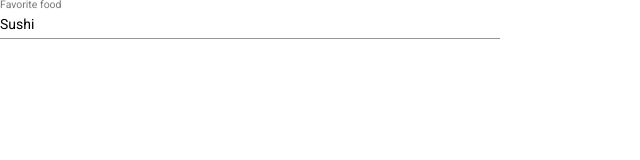
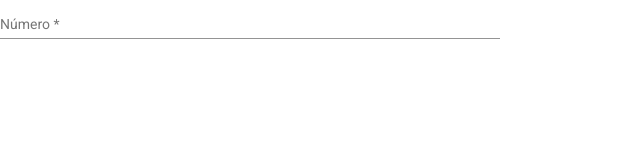
Before and after one commit to saureth/practica-logica, an Angular app: page /#/practica in a window 1280 px wide. Both pictures are taken after a click on the button "Modo 1". Shown: the top 160 px of the page, without its empty margins (0-640 px from the left). Built offline with nearby package versions, Linux system fonts and the light colour scheme.

Commit message:
[FEAT] se agrega formgroup con validacion de campo requerido

```diff
--- a/src/app/practica/modo-uno/modo-uno.component.html
+++ b/src/app/practica/modo-uno/modo-uno.component.html
@@ -1,8 +1,8 @@
 <div class="form">
-    <form class="example-form">
+    <form class="example-form" [formGroup]="contributionsFormGroup">
         <mat-form-field class="example-full-width">
-            <mat-label>Favorite food</mat-label>
-            <input matInput placeholder="Ex. Pizza" value="Sushi">
+            <mat-label>Número</mat-label>
+            <input formControlName="numeroUsuario" matInput placeholder="Escriba un número de 4 dígitos sin repetir">
           </mat-form-field>
     </form>
 </div>
--- a/src/app/practica/modo-uno/modo-uno.component.ts
+++ b/src/app/practica/modo-uno/modo-uno.component.ts
@@ -1,4 +1,5 @@
 import { Component, OnInit } from '@angular/core';
+import { FormBuilder, FormGroup, Validators } from '@angular/forms';
 import { ListaSimple } from '../lista-simple/lista-simple';
 
 @Component({
@@ -10,8 +11,20 @@ export class ModoUnoComponent implements OnInit {
 
   listaNumeros: ListaSimple | undefined;
   numero: number = -1;
+  contributionsFormGroup: any;
 
-  constructor() { }
+  constructor( private readonly formBuilder: FormBuilder) {
+    this.createContributionsFormGroup();
+
+  }
+  createContributionsFormGroup() {
+    this.contributionsFormGroup = this.formBuilder.group({
+      numeroUsuario: [
+        null,
+        [Validators.required],
+      ]
+    });
+  }
 
   ngOnInit(): void {
     this.listaNumeros = new ListaSimple();
--- a/src/app/practica/practica.module.ts
+++ b/src/app/practica/practica.module.ts
@@ -5,6 +5,7 @@ import { PracticaRoutingModule } from './practica-routing.module';
 import {MatButtonModule} from '@angular/material/button';
 import { ModoUnoComponent } from './modo-uno/modo-uno.component';
 import {MatInputModule} from '@angular/material/input';
+import { FormsModule, ReactiveFormsModule } from '@angular/forms';
 
 
 @NgModule({
@@ -16,7 +17,9 @@ import {MatInputModule} from '@angular/material/input';
     CommonModule,
     PracticaRoutingModule,
     MatButtonModule,
-    MatInputModule
+    MatInputModule,
+    FormsModule,
+    ReactiveFormsModule,
   ]
 })
 export class PracticaModule { }
```
